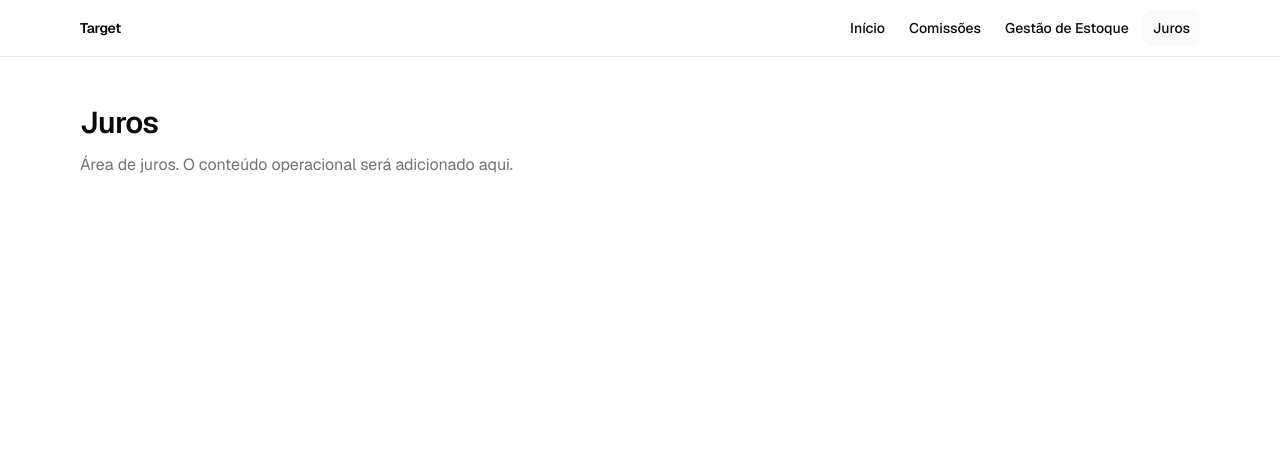
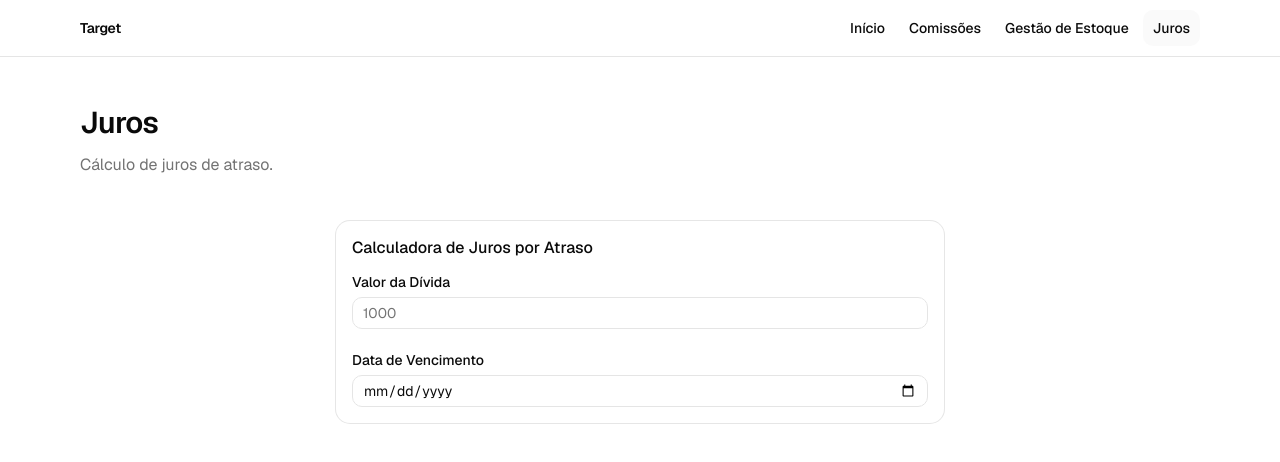
Before and after one commit to jcruzv-prog/target-app, a Next.js app: page /juros in a window 1280 px wide. Shown: the top 462 px of the page. Built offline with nearby package versions, Linux system fonts and the light colour scheme.

Commit message:
feat(juros): add juros section to "/juros" route

```diff
--- a/app/juros/page.tsx
+++ b/app/juros/page.tsx
@@ -1,3 +1,5 @@
+//components
+import JurosPresenter from "@/components/juros-presenter";
 export default function JurosPage() {
   return (
     <div className="mx-auto flex w-full max-w-6xl flex-1 flex-col gap-3 px-4 py-12">
@@ -5,8 +7,9 @@
         Juros
       </h1>
       <p className="text-muted-foreground">
-        Área de juros. O conteúdo operacional será adicionado aqui.
+        Cálculo de juros de atraso.
       </p>
+      <JurosPresenter />
     </div>
   );
 }
```
